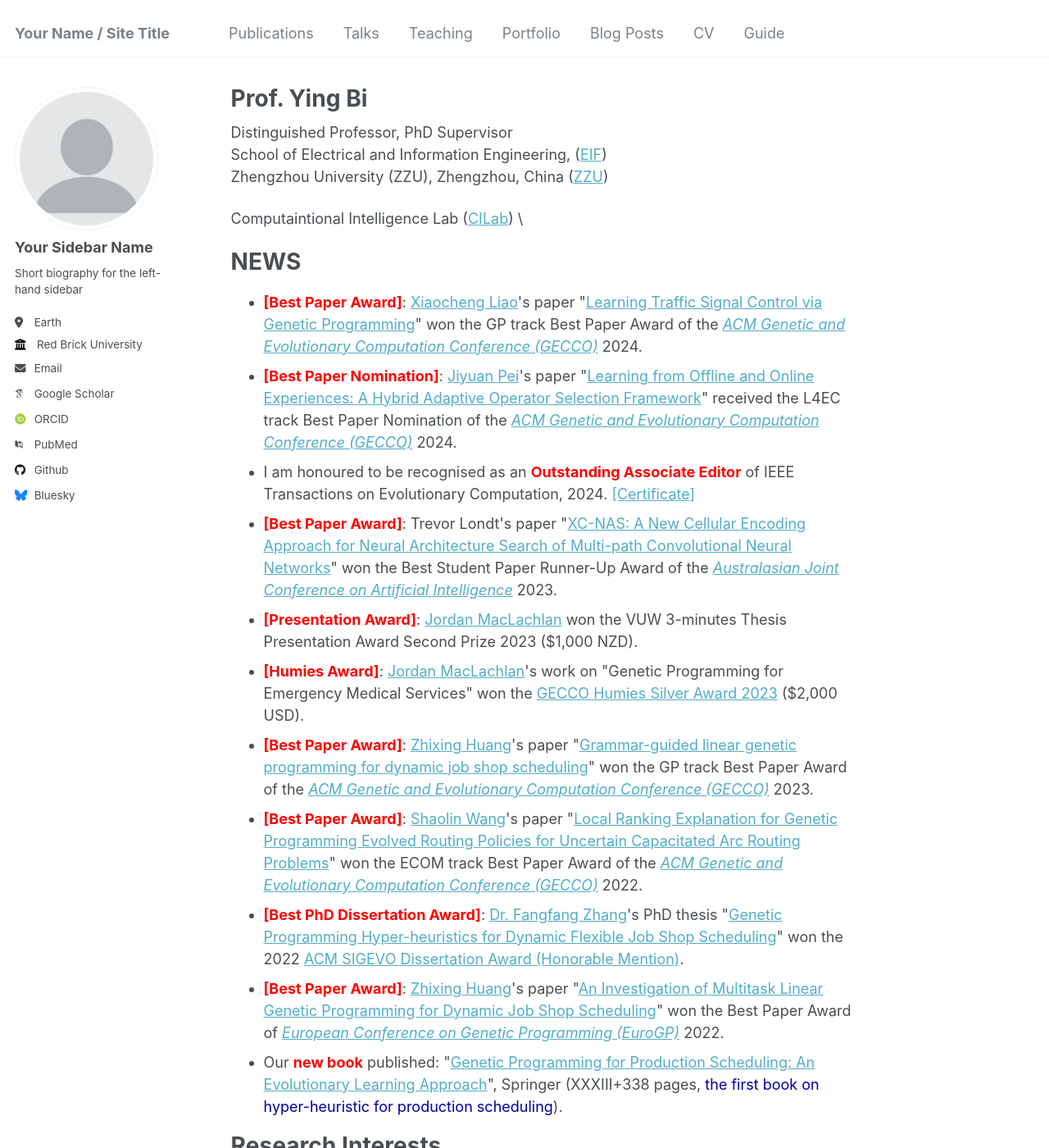
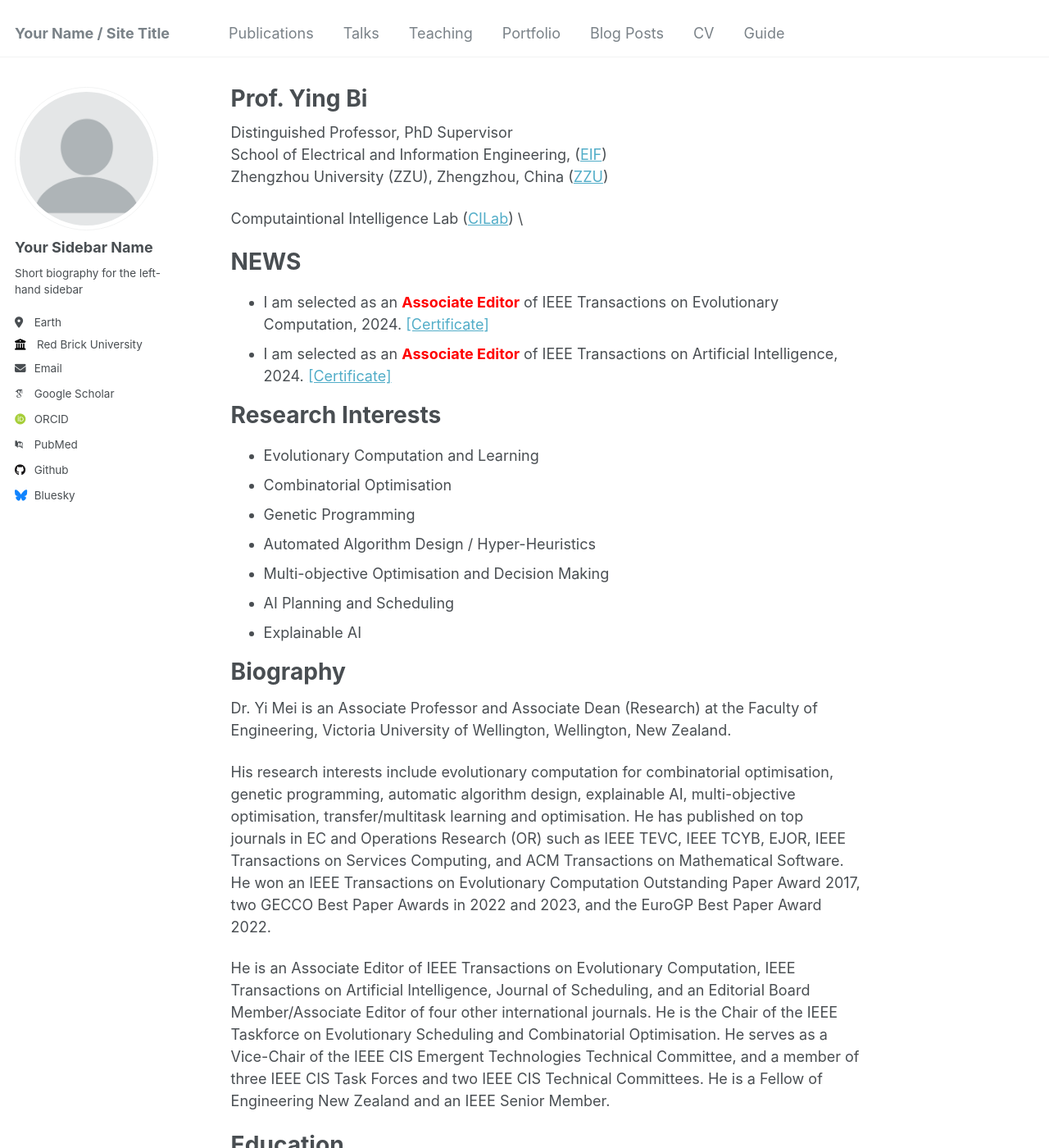
Before and after one commit to YingBi92/Ying-Bi, a Jekyll site: the page built from _pages/about.md, in a window 1280 px wide and 1400 px high. Shown: the whole window at 82% size. Built offline with Jekyll 4.4.1, drawn with Linux system fonts in a browser that asks for light colours; some web fonts are replaced.

Commit message:
Update about.md

```diff
--- a/_pages/about.md
+++ b/_pages/about.md
@@ -19,22 +19,9 @@ NEWS
 ======
 
 <ul>
-<!-- <li><span style="color: #FF0000"><b>[Call for papers]</b></span>: We are organising <a href="https://meiyi1986.github.io/cec2023-esco/">The Special Session on Evolutionary Scheduling and Combinatorial Optimisation</a> at <a href="https://2023.ieee-cec.org/">IEEE Congress on Evolutionary Computation 2023</a>. Submission due date: <span style="color: #FF0000"><b>13 Jan, 2023</b></span>.</li> -->
-<li><span style="color: #FF0000"><b>[Best Paper Award]</b></span>: <a href="https://ecs.wgtn.ac.nz/Main/GradXiaochengLiao">Xiaocheng Liao</a>'s paper "<a href="https://dl.acm.org/doi/10.1145/3638529.3654037">Learning Traffic Signal Control via Genetic Programming</a>" won the GP track Best Paper Award of the <i><a href="https://gecco-2024.sigevo.org/">ACM Genetic and Evolutionary Computation Conference (GECCO)</a></i> 2024.</li>
-<li><span style="color: #FF0000"><b>[Best Paper Nomination]</b></span>: <a href="https://ecs.wgtn.ac.nz/Main/GradJiyuanPei">Jiyuan Pei</a>'s paper "<a href="https://dl.acm.org/doi/10.1145/3638529.3654062">Learning from Offline and Online Experiences: A Hybrid Adaptive Operator Selection Framework</a>" received the L4EC track Best Paper Nomination of the <i><a href="https://gecco-2024.sigevo.org/">ACM Genetic and Evolutionary Computation Conference (GECCO)</a></i> 2024.</li>
-<li>I am honoured to be recognised as an <span style="color: #FF0000"><b>Outstanding Associate Editor</b></span> of IEEE Transactions on Evolutionary Computation, 2024. <a href="../files/certificate-tevc-ae-2024.pdf">[Certificate]</a></li>
-<li><span style="color: #FF0000"><b>[Best Paper Award]</b></span>: Trevor Londt's paper "<a href="https://link.springer.com/chapter/10.1007/978-981-99-8391-9_33">XC-NAS: A New Cellular Encoding Approach for Neural Architecture Search of Multi-path Convolutional Neural Networks</a>" won the Best Student Paper Runner-Up Award of the <i><a href="https://ajcai2023.org/">Australasian Joint Conference on Artificial Intelligence</a></i> 2023.</li>
-<li><span style="color: #FF0000"><b>[Presentation Award]</b></span>: <a href="https://ecs.victoria.ac.nz/Main/GradJordanMacLachlan">Jordan MacLachlan</a> won the VUW 3-minutes Thesis Presentation Award Second Prize 2023 ($1,000 NZD).</li>
-<li><span style="color: #FF0000"><b>[Humies Award]</b></span>: <a href="https://ecs.victoria.ac.nz/Main/GradJordanMacLachlan">Jordan MacLachlan</a>'s work on "Genetic Programming for Emergency Medical Services" won the <a href="https://dl.acm.org/doi/abs/10.1145/3629719.3629720">GECCO Humies Silver Award 2023</a> ($2,000 USD).</li>
-<li><span style="color: #FF0000"><b>[Best Paper Award]</b></span>: <a href="https://ecs.victoria.ac.nz/Main/GradZhixinghuang">Zhixing Huang</a>'s paper "<a href="https://dl.acm.org/doi/10.1145/3583131.3590394">Grammar-guided linear genetic programming for dynamic job shop scheduling</a>" won the GP track Best Paper Award of the <i><a href="https://gecco-2023.sigevo.org/">ACM Genetic and Evolutionary Computation Conference (GECCO)</a></i> 2023.</li>
-<li><span style="color: #FF0000"><b>[Best Paper Award]</b></span>: <a href="https://ecs.victoria.ac.nz/Main/GradShaolinWang">Shaolin Wang</a>'s paper "<a href="https://dl.acm.org/doi/10.1145/3512290.3528723">Local Ranking Explanation for Genetic Programming Evolved Routing Policies for Uncertain Capacitated Arc Routing Problems</a>" won the ECOM track Best Paper Award of the <i><a href="https://gecco-2022.sigevo.org/">ACM Genetic and Evolutionary Computation Conference (GECCO)</a></i> 2022.</li>
-<!-- ![](/img/gecco2022_BP_Award_small.png) -->
-<li><span style="color: #FF0000"><b>[Best PhD Dissertation Award]</b></span>: <a href="https://fangfang-zhang.github.io">Dr. Fangfang Zhang</a>'s PhD thesis "<a href="https://openaccess.wgtn.ac.nz/articles/thesis/Genetic_Programming_Hyper-heuristics_for_Dynamic_Flexible_Job_Shop_Scheduling/16528677/1">Genetic Programming Hyper-heuristics for Dynamic Flexible Job Shop Scheduling</a>" won the 2022 <a href="https://sig.sigevo.org/index.html/tiki-index.php?page=SIGEVO+Dissertation+Award#SIGEVO_Dissertation_Award">ACM SIGEVO Dissertation Award (Honorable Mention)</a>.</li>
-<li><span style="color: #FF0000"><b>[Best Paper Award]</b></span>: <a href="https://ecs.wgtn.ac.nz/Main/GradZhixingHuang">Zhixing Huang</a>'s paper "<a href="https://link.springer.com/chapter/10.1007/978-3-031-02056-8_11">An Investigation of Multitask Linear Genetic Programming for Dynamic Job Shop Scheduling</a>" won the Best Paper Award of <i><a href="http://www.evostar.org/2022/eurogp/">European Conference on Genetic Programming (EuroGP)</a></i> 2022.</li>
-<!-- ![](/img/eurogp2022_BP_certificate.png) -->
-<li>Our <span style="color: #FF0000"><b>new book</b></span> published: "<a href="https://link.springer.com/book/10.1007/978-981-16-4859-5">Genetic Programming for Production Scheduling: An Evolutionary Learning Approach</a>", Springer (XXXIII+338 pages, <span style="color: #0000a0">the first book on hyper-heuristic for production scheduling</span>).</li>
-<!-- ![](/img/gp-book-cover.jpg) -->
-<!-- - I gave a **tutorial:** <a href="https://meiyi1986.github.io/cec2021-tutorial-xaigp/">**Towards Better Explainable AI Through Genetic Programming**</a> at <a href="https://cec2021.mini.pw.edu.pl">**IEEE Congress on Evolutionary Computation (CEC) 2021**</a>. [<a href="/files/xai-gp.pdf">Slides</a>] -->
+<li>I am selected as an <span style="color: #FF0000"><b>Associate Editor</b></span> of IEEE Transactions on Evolutionary Computation, 2024. <a href="">[Certificate]</a></li>
+<li>I am selected as an <span style="color: #FF0000"><b>Associate Editor</b></span> of IEEE Transactions on Artificial Intelligence, 2024. <a href="">[Certificate]</a></li>
+
 </ul>
 
 <a name="research-interests"></a>Research Interests
```
